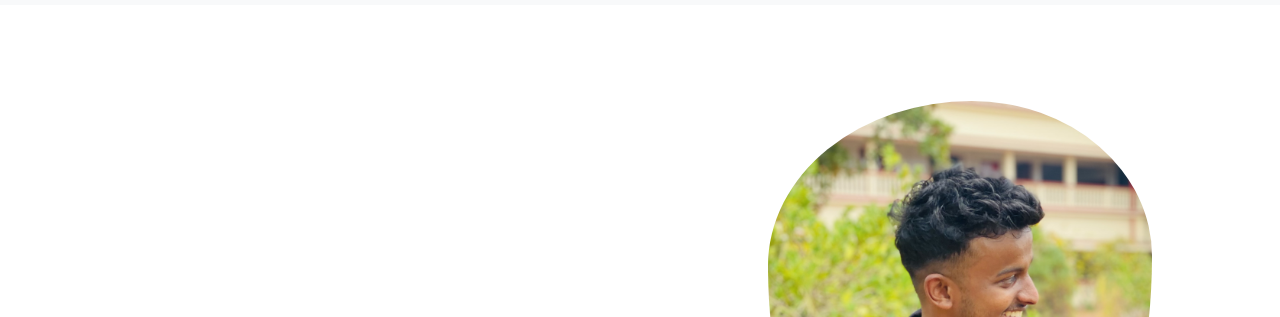
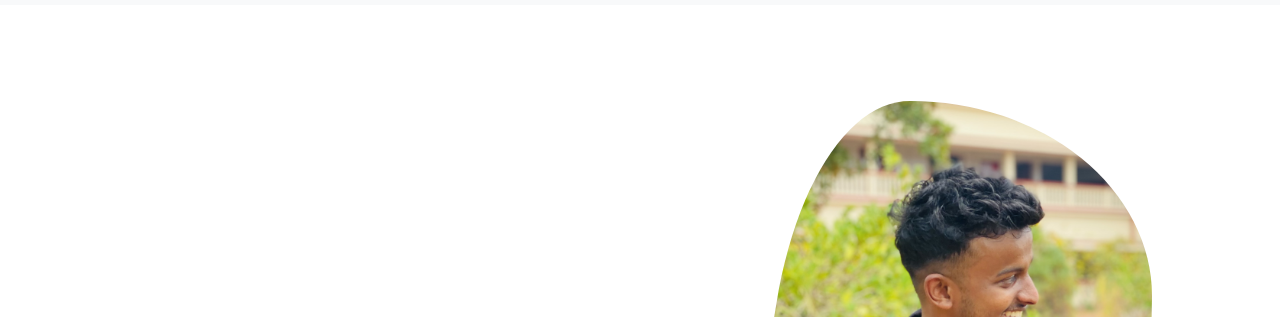
Before and after one commit to Fayazz7/myportfolio, a plain HTML site: page index.html in a window 1280 px wide. Shown: the part 67-384 px from the top of the page. Drawn offline with nearby package versions, Linux system fonts and the light colour scheme.

Commit message:
CHANGED BORDER

```diff
--- a/style.css
+++ b/style.css
@@ -14,13 +14,15 @@ body {
     font-family: "Raleway", sans-serif;
   }
 
-.homepic{
+ .homepic{
   height: 500px;
   width: 60%;
-  border-radius: 53% 47% 49% 51% / 33% 31% 69% 67% ;
+  border-radius: 37% 63% 28% 72% / 61% 39% 61% 39% ;
   object-fit: cover;
   margin-top: 15%;
 }
+
+
 
 .row{
     /* background: rgba(133, 133, 133, 0.523); */
```
